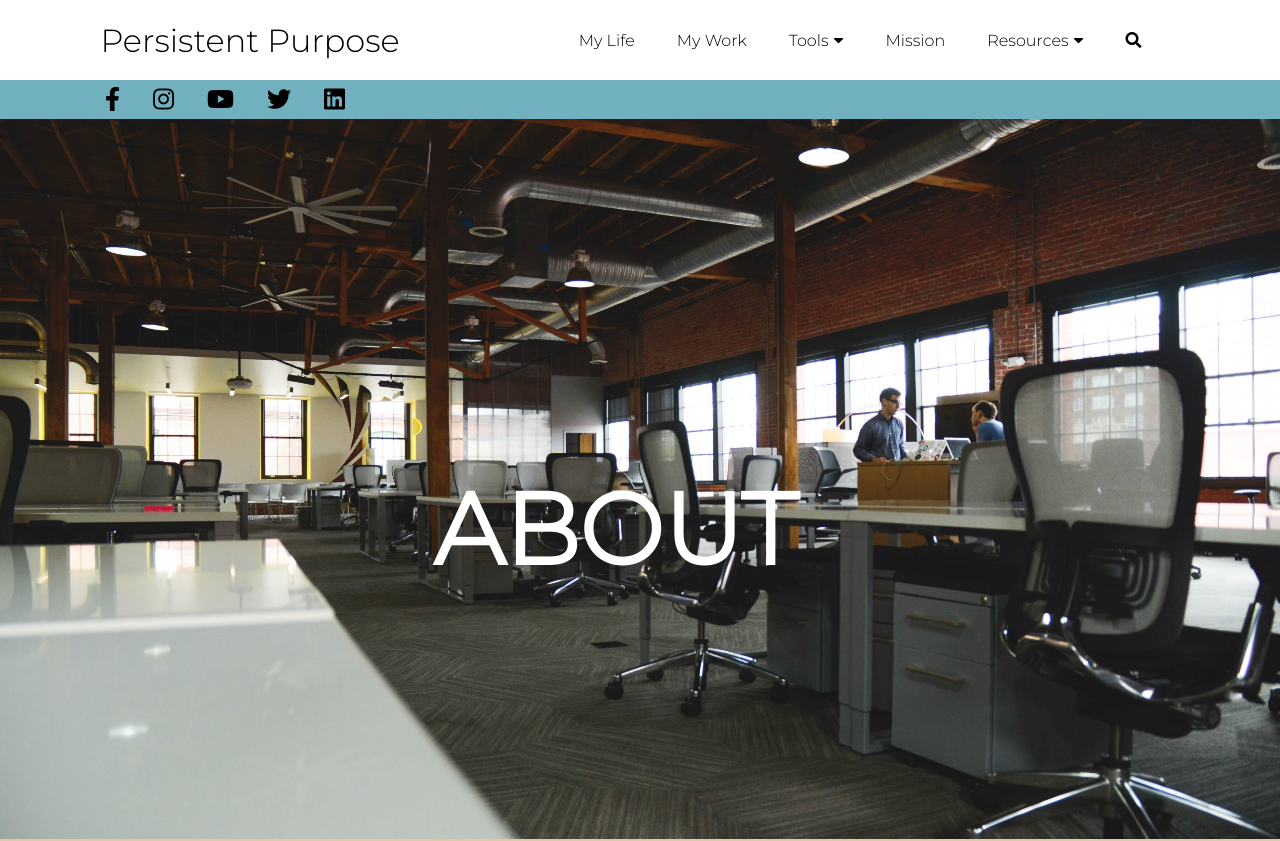
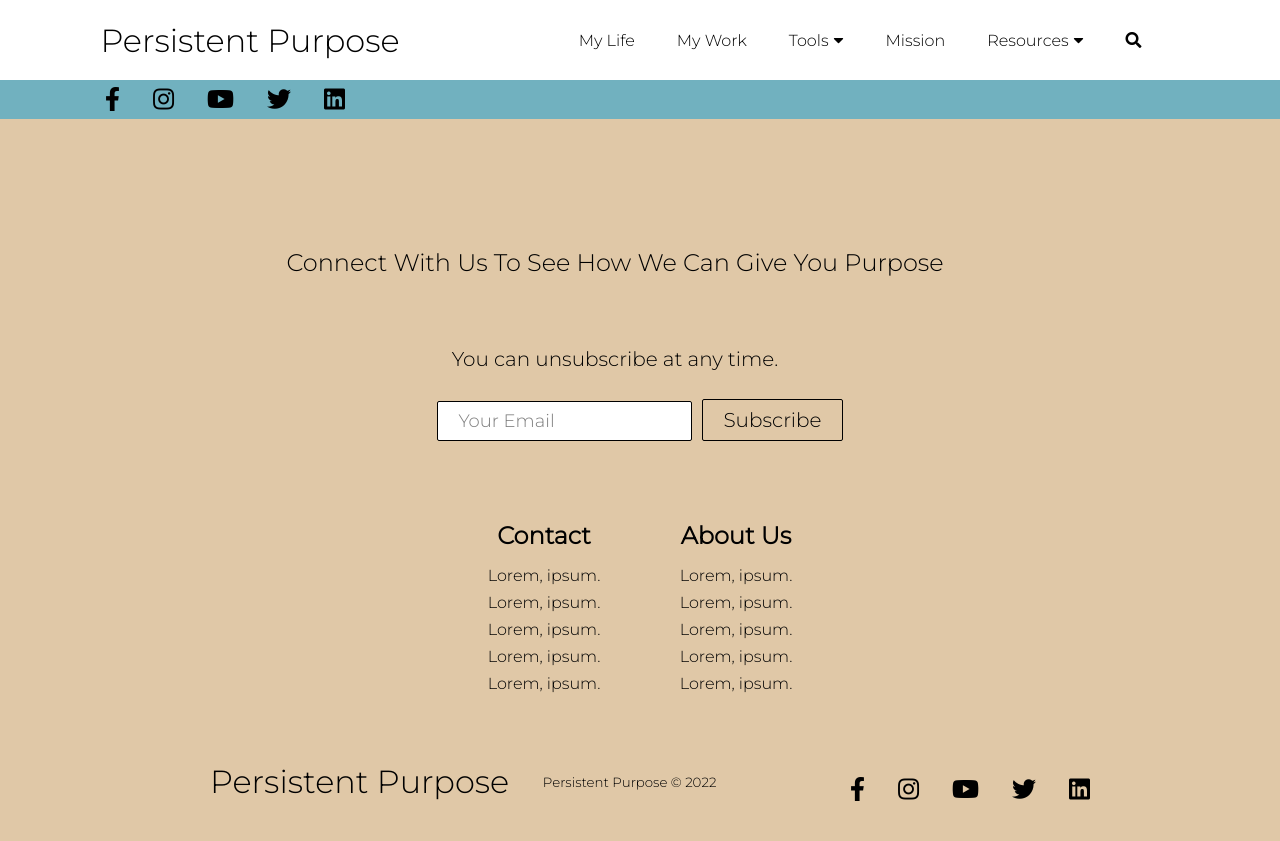
Before and after one commit to alexmgonzalez/Persistent-Purpose, a React (Create React App) app: page /about in a window 1280 px wide. Shown: the top 841 px of the page. Built offline with nearby package versions, Linux system fonts and the light colour scheme.

Commit message:
small changes

```diff
--- a/src/App.css
+++ b/src/App.css
@@ -20,10 +20,10 @@ html body {
 .my-life,
 .my-work,
 .tools,
-.about,
+.mission,
 .resources{
   display: flex;
-  height: 90vh;
+  height: 80vh;
   align-items: center;
   justify-content: center;
   font-size: 3rem;
--- a/src/App.js
+++ b/src/App.js
@@ -7,7 +7,7 @@ import Footer from './Components/Footer';
 import Home from './Components/Pages/Home';
 import MyLife from './Components/Pages/MyLife';
 import MyWork from './Components/Pages/MyWork';
-import About from './Components/Pages/About';
+import Mission from './Components/Pages/Mission';
 
 function App() {
   return (
@@ -19,7 +19,7 @@ function App() {
           <Route path = '/Persistent-Purpose/' element={<Home/>} />
           <Route path = '/my-life' element={<MyLife/>} />
           <Route path = '/my-work' element={<MyWork/>} />
-          <Route path = '/about' element={<About/>} />
+          <Route path = '/mission' element={<Mission/>} />
         </Routes>
         <Footer/>
       </Router>
--- a/src/Components/Cards.js
+++ b/src/Components/Cards.js
@@ -8,7 +8,6 @@ import card3 from '../images/card3.jpg'
 function Cards() {
     return (
         <div className='cards'>
-            <h1>CHECK US OUT!</h1>
                 <div className='cards__container'>
                     <div className='cards__wrapper'>
                         <ul className='cards__items'>
--- a/src/Components/Navbar.js
+++ b/src/Components/Navbar.js
@@ -88,7 +88,7 @@ function Navbar() {
             </li>
             <li className='nav-item'>
               <Link
-                to='/about'
+                to='/mission'
                 className='nav-links'
                 onClick={closeMobileMenu}
               >
--- a/src/Components/Pages/About.css
+++ /dev/null
@@ -1,18 +0,0 @@
-.about {
-    background-image: url('../../images/about.jpg');
-    background-position: center;
-    background-size: cover;
-    background-repeat: no-repeat;
-    background-attachment: fixed;
-    color: #fff;
-  }
-
-  .about-header{
-      font-size: 100px;
-  }
-
-  @media only screen and (max-width: 1366px) {
-    .about {
-      background-attachment: scroll;
-    }
-}
--- a/src/Components/Pages/About.js
+++ /dev/null
@@ -1,15 +0,0 @@
-import React from 'react';
-import '../../App.css';
-import './About.css'
-
-function About(){
-    return(
-        <>
-            <div className='about'>
-                <h1 className='about-header'>ABOUT</h1>
-            </div>
-        </>
-    );
-}
-
-export default About;
--- a/src/Components/Pages/Home.css
+++ b/src/Components/Pages/Home.css
@@ -28,7 +28,7 @@
 
 .fade-in{
     opacity: 0;
-    transition: opacity 250ms ease-in;
+    transition: opacity 300ms ease-in;
   }
 
   .fade-in.appear{
--- a/src/Components/Pages/Home.js
+++ b/src/Components/Pages/Home.js
@@ -10,7 +10,7 @@ function Home (){
 
     const appearOptions = {
         threshold: 1,
-        rootMargin:"0px 0px  100px 0px"
+        rootMargin:"0px 0px  50px 0px"
 
     };
 
@@ -33,6 +33,7 @@ function Home (){
         <>
         <div className='home'>
             <HeroSection />
+            <h1>CHECK US OUT!</h1>
             <div className ='fade-in' ref = {faders}>
                 <Cards/>
             </div>
--- /dev/null
+++ b/src/Components/Pages/Mission.css
@@ -0,0 +1,18 @@
+.mission {
+  background-image: url('../../images/about.jpg');
+  background-position: center;
+  background-size: cover;
+  background-repeat: no-repeat;
+  background-attachment: fixed;
+  color: #fff;
+}
+
+.mission-header{
+  font-size: 100px;
+}
+
+@media only screen and (max-width: 1366px) {
+  .mission {
+      background-attachment: scroll;
+  }
+}
--- /dev/null
+++ b/src/Components/Pages/Mission.js
@@ -0,0 +1,15 @@
+import React from 'react';
+import '../../App.css';
+import './Mission.css'
+
+function Mission(){
+    return(
+        <>
+            <div className='mission'>
+                <h1 className='mission-header'>MISSION</h1>
+            </div>
+        </>
+    );
+}
+
+export default Mission;
```
